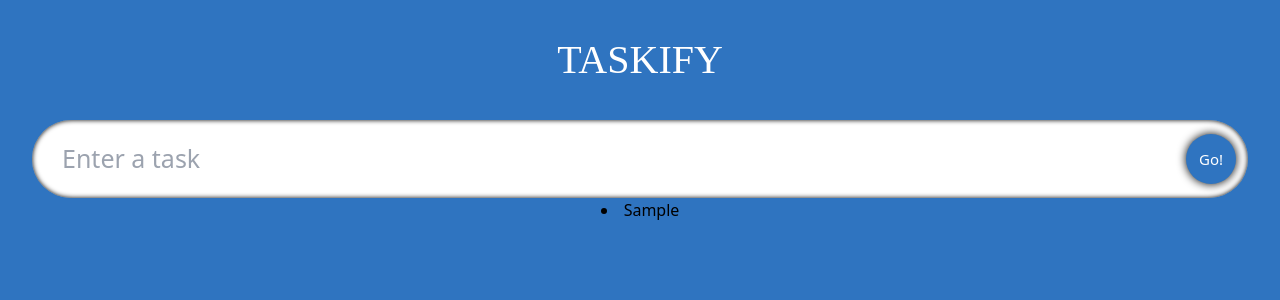
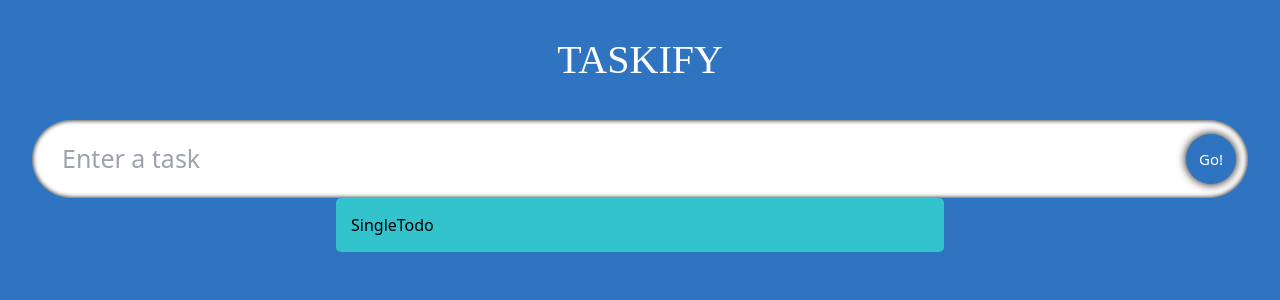
Before and after one commit to Ken-Miyamura/Task-Manegement-App-for-react-typescript, a React (Vite) app: page / in a window 1280 px wide. Both pictures are taken after typing "Sample" into the empty fields and a click on the button "Go!". Shown: the top 300 px of the page. Built offline with nearby package versions, Linux system fonts and the light colour scheme.

Commit message:
create todoList component & singletodo component

```diff
--- a/package.json
+++ b/package.json
@@ -10,7 +10,8 @@
   },
   "dependencies": {
     "react": "^18.2.0",
-    "react-dom": "^18.2.0"
+    "react-dom": "^18.2.0",
+    "react-icons": "^4.4.0"
   },
   "devDependencies": {
     "@types/react": "^18.0.17",
--- a/src/App.tsx
+++ b/src/App.tsx
@@ -7,13 +7,13 @@
 const App: React.FC = () => {
 
   const [todo, setTodo] = useState<string>("");
-  const [todos, settodos] = useState<Todo[]>([]);
+  const [todos, setTodos] = useState<Todo[]>([]);
 
   const handleAdd = (e: React.FormEvent) => {
     e.preventDefault();
 
     if (todo) {
-      settodos([...todos, {id: Date.now(), name: todo, isDone: false}]);
+      setTodos([...todos, {id: Date.now(), name: todo, isDone: false}]);
       setTodo("");
     };
   };
@@ -22,10 +22,7 @@
     <div className="App">
       <span className="heading text-gray-600 font-neucha">Taskify</span>
       <InputField todo={todo} setTodo={setTodo} handleAdd={handleAdd}/>
-      {todos.map((todo) => (
-        <li key={todo.id}>{todo.name}</li>
-      ))}
-      {/* <TodoList /> */}
+      <TodoList todos={todos} setTodos={setTodos} />
     </div>
   )
 }
--- /dev/null
+++ b/src/components/SingleTodo.tsx
@@ -0,0 +1,9 @@
+import React from 'react';
+
+const SingleTodo = ({todo, todos, setTodos}) => {
+  return (
+    <div>SingleTodo</div>
+  )
+}
+
+export default SingleTodo;
--- a/src/components/TodoList.tsx
+++ b/src/components/TodoList.tsx
@@ -1,9 +1,27 @@
 import React from 'react';
+import { Todo } from '../models/models';
+import SingleTodo from './SingleTodo';
+import './style.scss';
 
-const TodoList = () => {
+interface Props {
+    todos: Todo[];
+    setTodos: React.Dispatch<React.SetStateAction<Todo[]>>;
+};
+
+const TodoList: React.FC<Props> = ({todos, setTodos}) => {
   return (
-    <div>TodoList</div>
-  )
+    <div className="todos">
+        {todos.map((todo) => (
+            // <li key={todo.id}>{todo.name}</li>
+            <SingleTodo
+                todo={todo}
+                key={todo.id}
+                todos={todos}
+                setTodos={setTodos}
+            />
+        ))}
+    </div>
+  );
 }
 
 export default TodoList;
--- a/src/components/style.scss
+++ b/src/components/style.scss
@@ -43,3 +43,20 @@
         }
     }
 }
+
+.container {
+    width: 95%;
+    display: flex;
+    margin-top: 10px;
+    justify-content: space-between;
+    align-items: flex-start;
+}
+
+.todos {
+    border-radius: 5px;
+    display: flex;
+    flex-direction: column;
+    width: 47.5%;
+    padding: 15px;
+    background-color: rgb(50, 195, 205);
+}
```
Also changed, not shown: 1 other file (tests, documents, lock files or other folders).
